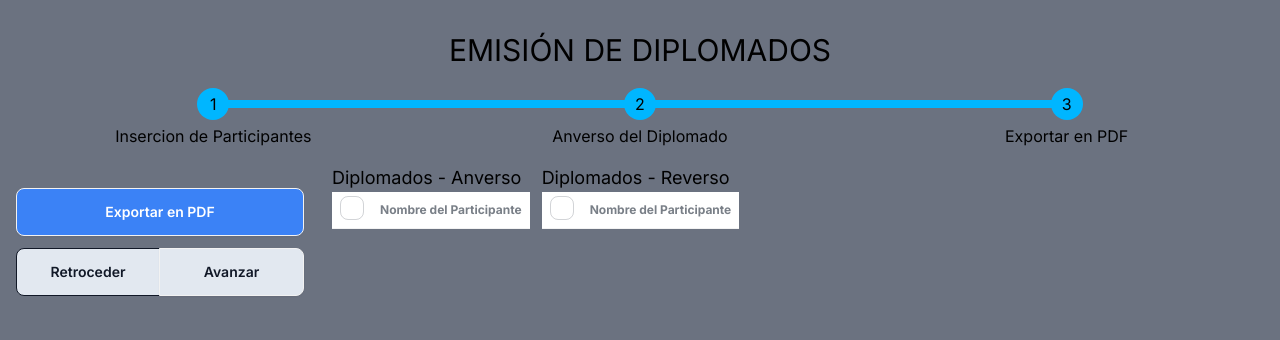
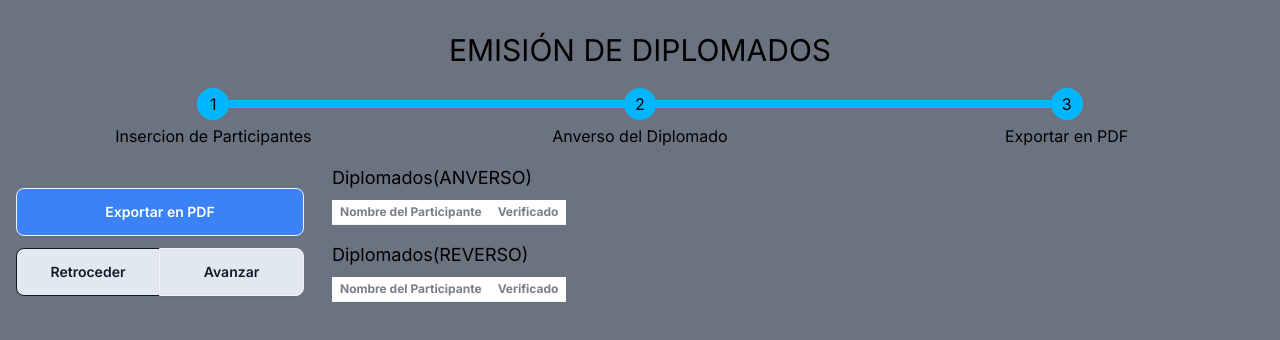
Before and after one commit to zunniga/certificate-diplomados, a Next.js app: page /cursos/cert_export in a window 1280 px wide. Shown: the top 340 px of the page. Built offline with nearby package versions, Linux system fonts and the light colour scheme.

Commit message:
se fnalizo con la exportacion de PDF, beta(prueba)

```diff
--- a/app/cursos/cert_export/page.tsx
+++ b/app/cursos/cert_export/page.tsx
@@ -1,71 +1,68 @@
-"use client";
+"use client"
 import React, { useState, useEffect } from "react";
 import Link from "next/link";
 import jsPDF from "jspdf";
 import { ImageDatabase } from "@/Components/ImageUploaderDB";
 
-const imageDB = new ImageDatabase(); // Asegúrate de crear la instancia de la base de datos
+const imageDB = new ImageDatabase();
 
-// Define la interfaz para el objeto de certificado
 interface Certificate {
   id: number;
   ownerName: string;
   type: string;
   certificateDataURL: string;
+  certificateUploaded: boolean;
 }
 
-// Define el tipo para la lista de certificados
 type CertificatesList = Certificate[];
 
-const CertificatesTable: React.FC<{ certificates: CertificatesList }> = ({
-  certificates,
-}) => {
+const CertificatesTable: React.FC<{ certificates: CertificatesList, title: string }> = ({ certificates, title }) => {
   return (
-    <table className="rounded-xl table table-xs table-auto table-pin-rows">
+    <div>
+      <h2 className="text-lg mb-2">{title}</h2>
+      <table className="rounded-xl table table-xs table-auto table-pin-rows mb-4">
         <thead>
           <tr>
-          <th>
-            <label>
-              <input type="checkbox" className="checkbox" />
-            </label>
-          </th>
             <th>Nombre del Participante</th>
+            <th>Verificado</th>
           </tr>
         </thead>
         <tbody>
           {certificates.map((certificate, index) => (
             <tr key={index}>
-            <th>
-              <label>
-                <input type="checkbox" className="checkbox" />
-              </label>
-            </th>
               <td>{certificate.ownerName}</td>
+              <td>
+                {certificate.certificateUploaded ? (
+                  <span className="text-green-500">&#10004;</span>
+                ) : (
+                  <span className="text-red-500">&#10008;</span>
+                )}
+              </td>
             </tr>
           ))}
         </tbody>
       </table>
+    </div>
   );
 };
 
 export default function Home() {
-  const [digitalCertificates, setDigitalCertificates] =
-    useState<CertificatesList>([]);
-  const [physicalCertificates, setPhysicalCertificates] =
-    useState<CertificatesList>([]);
+  const [digitalCertificates, setDigitalCertificates] = useState<CertificatesList>([]);
+  const [physicalCertificates, setPhysicalCertificates] = useState<CertificatesList>([]);
 
   useEffect(() => {
     const obtenerCertificados = async () => {
       try {
-        const certificates: CertificatesList =
-          await imageDB.certificates.toArray();
-        // Filtrar certificados por tipo
-        const digitalCerts = certificates.filter(
-          (cert) => cert.type === "certificadoDigital"
-        );
-        const physicalCerts = certificates.filter(
-          (cert) => cert.type === "certificadoFisico"
-        );
+        const certificates: CertificatesList = await imageDB.certificates.toArray();
+
+        const digitalCerts = certificates
+          .filter((cert) => cert.type === "certificadoDigital")
+          .map((cert) => ({ ...cert, certificateUploaded: true }));
+
+        const physicalCerts = certificates
+          .filter((cert) => cert.type === "certificadoFisico")
+          .map((cert) => ({ ...cert, certificateUploaded: true }));
+
         setDigitalCertificates(digitalCerts);
         setPhysicalCertificates(physicalCerts);
       } catch (error) {
@@ -77,34 +74,25 @@ export default function Home() {
   }, []);
 
   const exportarPDF = () => {
-    // Definir el tipo de groupedCertificates
     const groupedCertificates: { [key: string]: Certificate[] } = {};
 
-    digitalCertificates.forEach(certificate => {
+    digitalCertificates.concat(physicalCertificates).forEach(certificate => {
       if (!groupedCertificates[certificate.ownerName]) {
         groupedCertificates[certificate.ownerName] = [];
       }
       groupedCertificates[certificate.ownerName].push(certificate);
     });
 
-    physicalCertificates.forEach(certificate => {
-      if (!groupedCertificates[certificate.ownerName]) {
-        groupedCertificates[certificate.ownerName] = [];
-      }
-      groupedCertificates[certificate.ownerName].push(certificate);
-    });
-
-    // Crear un PDF para cada propietario
     Object.keys(groupedCertificates).forEach(ownerName => {
       const certificates = groupedCertificates[ownerName];
-      const pdf = new jsPDF("landscape"); // Establece el formato horizontal del PDF
+      const pdf = new jsPDF("landscape");
 
       certificates.forEach((certificate, index) => {
         if (index > 0) {
-          pdf.addPage(); // Agrega una nueva página para cada certificado adicional
+          pdf.addPage();
         }
-        const width = pdf.internal.pageSize.getWidth(); // Obtiene el ancho de la página
-        const height = pdf.internal.pageSize.getHeight(); // Obtiene la altura de la página
+        const width = pdf.internal.pageSize.getWidth();
+        const height = pdf.internal.pageSize.getHeight();
         pdf.addImage(
           certificate.certificateDataURL,
           "JPEG",
@@ -114,28 +102,24 @@ export default function Home() {
           height,
           "",
           "SLOW"
-        ); // Agrega la imagen al tamaño de la página con calidad rápida
+        );
       });
 
-      // Guarda el PDF con un nombre único basado en el nombre del participante
       pdf.save(`Diplomado_${ownerName}.pdf`);
     });
   };
 
   return (
     <div className="bg-gray-500 h-screen overflow-hidden">
-      {/* Encabezado fijo */}
       <header className="mt-8 text-center">
         <h1 className="mb-4 text-3xl">EMISIÓN DE DIPLOMADOS</h1>
         <ul className="steps w-full">
-          {/* Envuelve cada <li> en un componente <Link> */}
           <li className="step step-info ">
             <Link href="/cursos/">Insercion de Participantes</Link>
           </li>
           <li className="step step-info">
             <Link href="/cursos/cert_phisyc/">Anverso del Diplomado</Link>
           </li>
-
           <li className="step step-info">
             <Link href="/cursos/cert_soloemp" passHref>
               Exportar en PDF
@@ -143,7 +127,6 @@ export default function Home() {
           </li>
         </ul>
       </header>
-      {/* Sidebar */}
       <div className="bg-gray-500 flex h-full">
         {/* Contenedor Principal */}
         <div className=" flex w-full ">
@@ -175,15 +158,9 @@ export default function Home() {
               <li></li>
             </ul>
           </div>
-          <div className="overflow-x-auto h-96 mt-4 ml-3 rounded-lg ">
-            {/* Tabla para Certificados Digitales */}
-            <h2 className="text-lg ">Diplomados - Anverso </h2>
-            <CertificatesTable certificates={digitalCertificates} />
-          </div>
-          <div className="overflow-x-auto h-96 mt-4 ml-3 rounded-lg ">
-            {/* Tabla para Certificados Físicos */}
-            <h2 className="text-lg ">Diplomados - Reverso</h2>
-            <CertificatesTable certificates={physicalCertificates} />
+          <div className="overflow-x-auto h-96 mt-4 ml-3 rounded-lg">
+            <CertificatesTable certificates={digitalCertificates} title="Diplomados(ANVERSO)" />
+            <CertificatesTable certificates={physicalCertificates} title="Diplomados(REVERSO)" />
           </div>
         </div>
       </div>
```
Lines whose indentation alone changed are shown as unchanged.
